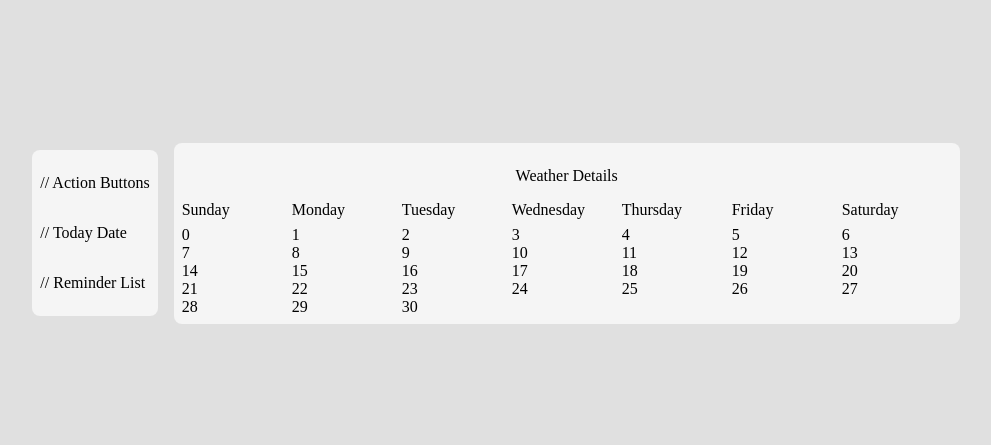
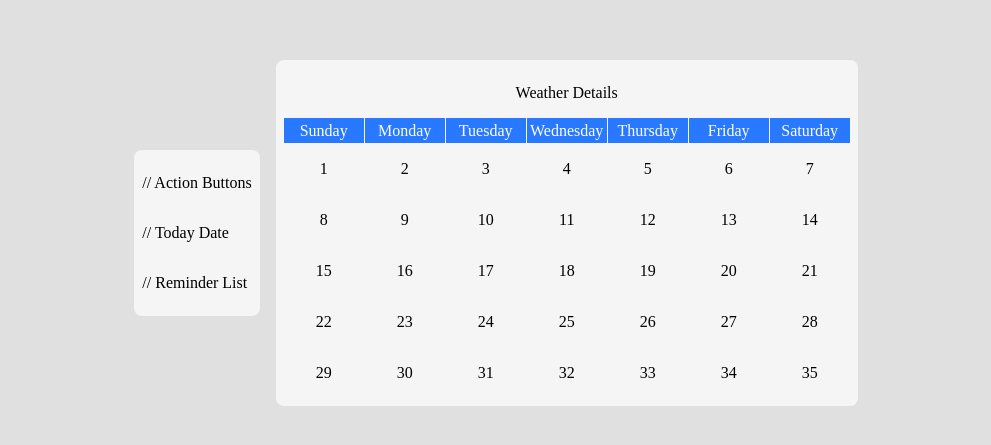
Before and after one commit to vitorthomaz/calendar-prototype, a React (Create React App) app: page / in a window 1280 px wide. Shown: the part 167-612 px from the top of the page, without its empty margins (144-1135 px from the left). Built offline with nearby package versions, Linux system fonts and the light colour scheme.

Commit message:
feature: Updated calendar table with styles

```diff
--- a/src/components/MonthTable/index.tsx
+++ b/src/components/MonthTable/index.tsx
@@ -11,7 +11,7 @@ const weekdays = [
   'Friday',
   'Saturday'
 ];
-const monthdays = Array.from(Array(31), (_, x) => x);
+const monthdays = Array.from(Array(35), (_, x) => x + 1);
 
 const MonthTable = () => {
   return (
--- a/src/components/MonthTable/styles.ts
+++ b/src/components/MonthTable/styles.ts
@@ -10,7 +10,8 @@ export const Container = styled.div`
 export const Grid = styled.div`
   display: grid;
 
-  grid-template-columns: repeat(7, 110px);
+  grid-gap: 1px;
+  grid-template-columns: repeat(7, 80px);
   grid-template-rows: 25px repeat(4, 1fr);
   grid-template-areas:
     'wdy wdy wdy wdy wdy wdy wdy'
@@ -23,8 +24,19 @@ export const Grid = styled.div`
 
 export const WeekdayCard = styled.div`
   grid-area: 'wdy';
+  background: ${props => props.theme.colors.clearBlue};
+  color: #ffffff;
+
+  display: flex;
+  justify-content: center;
+  align-items: center;
 `;
 
 export const DayCard = styled.div`
   grid-area: 'day';
+  padding: 16px;
+
+  display: flex;
+  justify-content: center;
+  align-items: center;
 `;
--- a/src/styles/theme.ts
+++ b/src/styles/theme.ts
@@ -2,7 +2,8 @@ const theme = {
   typography: {},
   colors: {
     pageBackground: '#e0e0e0',
-    primary: '#f5f5f5'
+    primary: '#f5f5f5',
+    clearBlue: '#2879FF'
   },
   spacing: {}
 };
```
